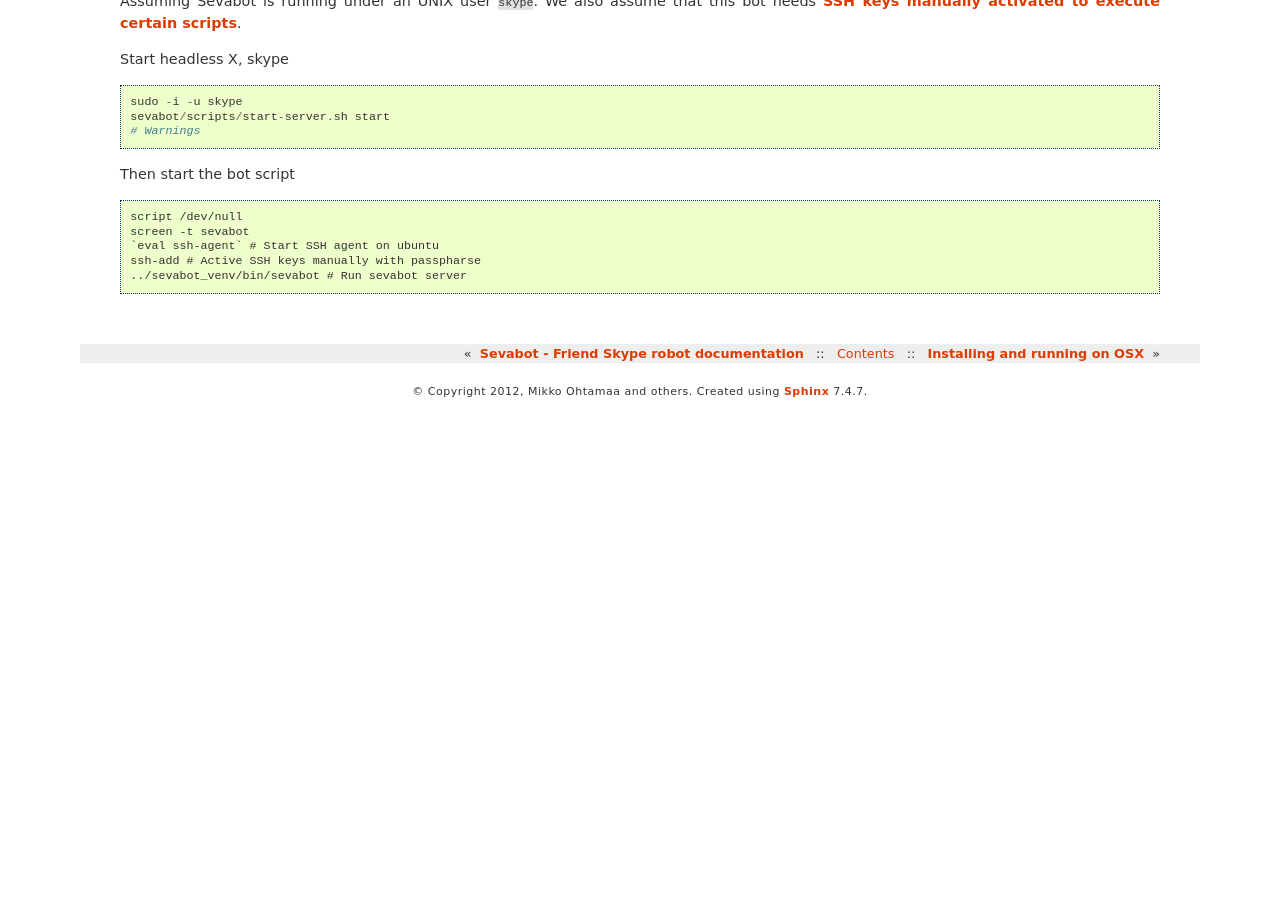
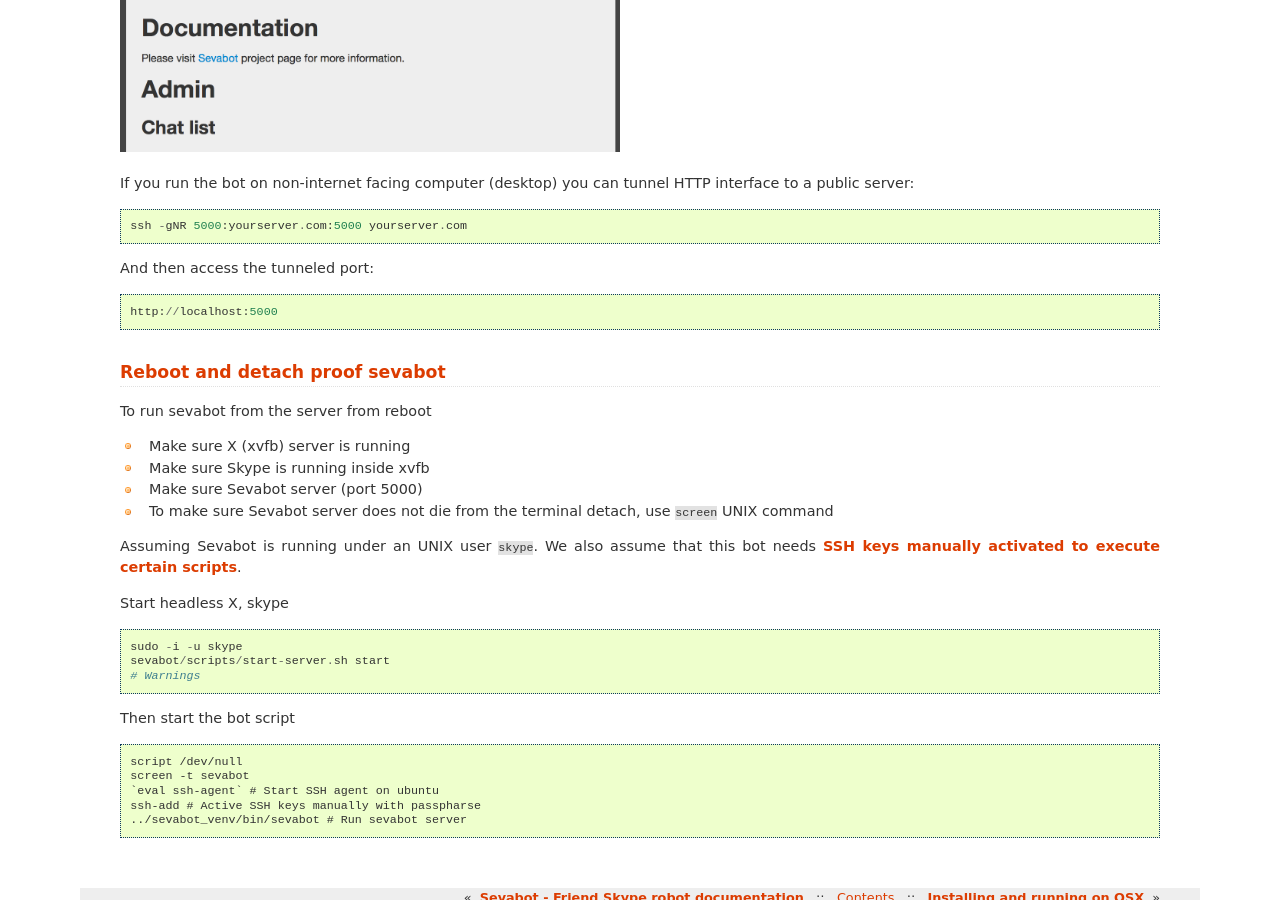
Before and after one commit to opensourcehacker/sevabot, a Sphinx documentation site: the page built from docs/source/ubuntu.rst, in a window 1280 px wide and 900 px high, scrolled down 3402 px. Built offline with Sphinx 7.4.7, drawn with Linux system fonts in a browser that asks for light colours; before the commit the page ends 3810 px from its top, so only the background shows below that.

Commit message:
Added first manual images

```diff
--- a/docs/source/osx.rst
+++ b/docs/source/osx.rst
@@ -94,3 +94,7 @@
 Just access the Sevabot server by going with your web browser to::
 
     http://localhost:5000
+
+
+.. image:: /images/admin.png
+    :width: 500px
--- a/docs/source/ubuntu.rst
+++ b/docs/source/ubuntu.rst
@@ -149,10 +149,17 @@
 
     http://example.com:5000
 
+.. image:: /images/admin.png
+    :width: 500px
+
 If you run the bot on non-internet facing computer (desktop)
 you can tunnel HTTP interface to a public server::
 
     ssh -gNR 5000:yourserver.com:5000 yourserver.com
+
+And then access the tunneled port::
+
+    http://localhost:5000
 
 Reboot and detach proof sevabot
 ====================================
```
Also changed, not shown: docs/source/images/admin.png (added).
